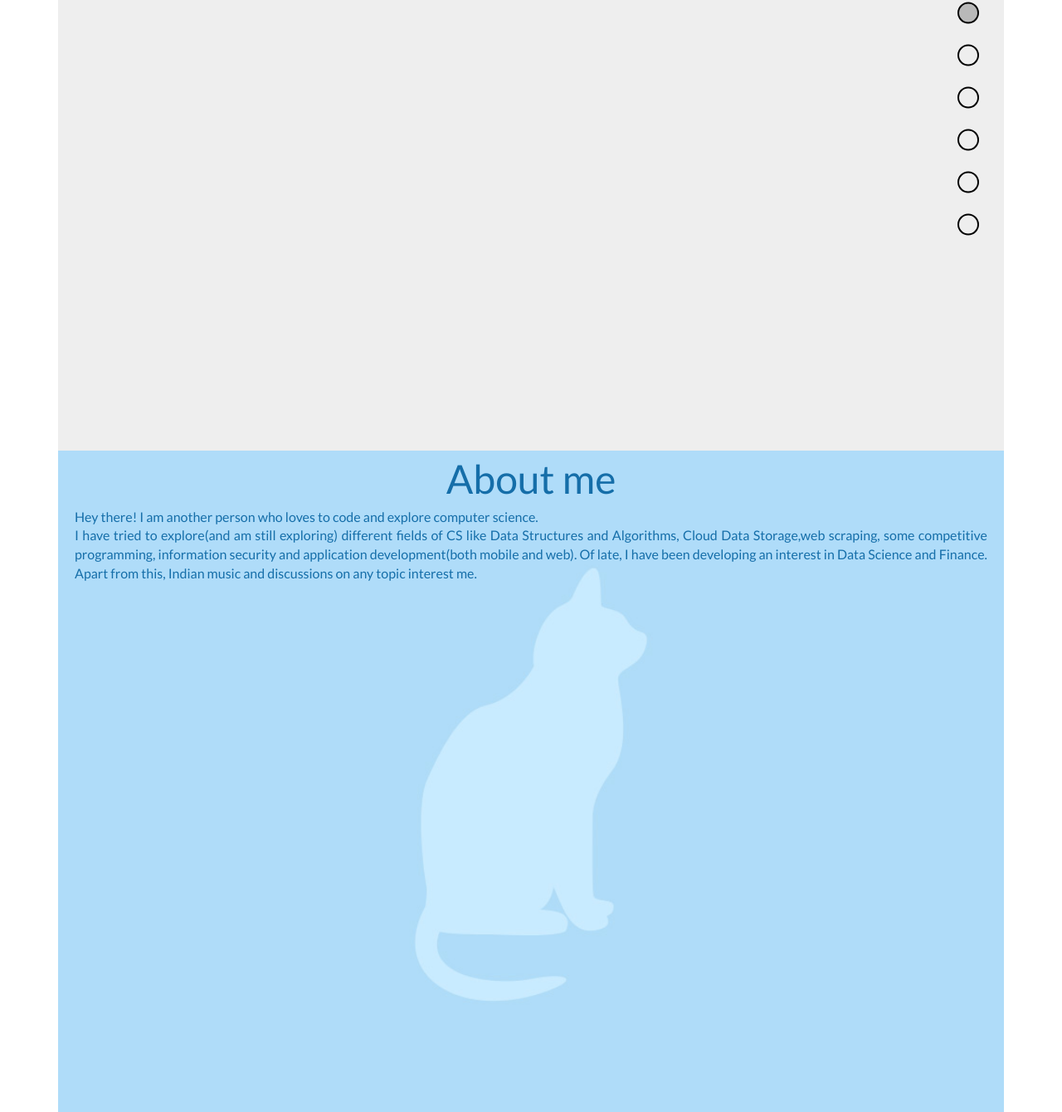
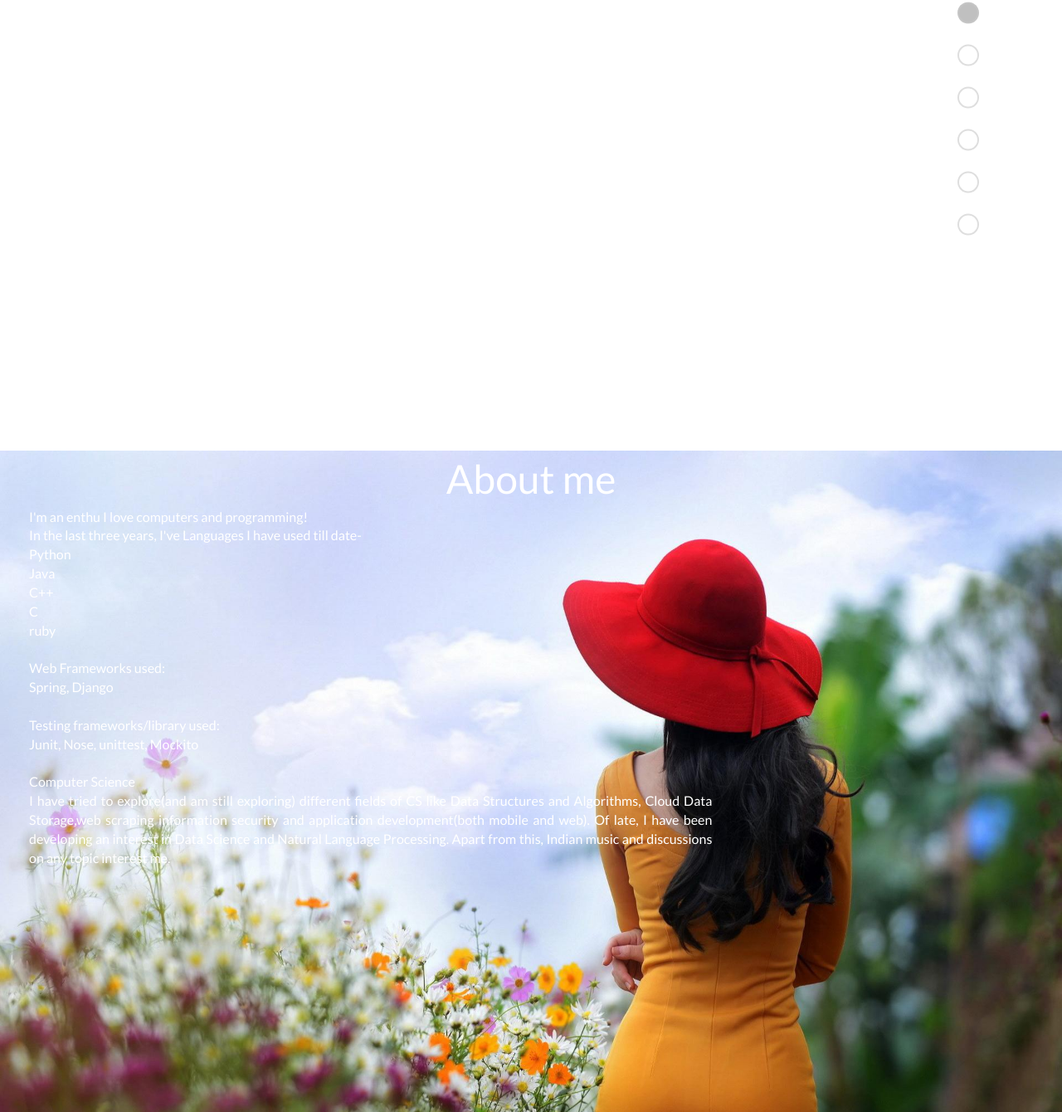
Before and after one commit to varshavp27/varshavp27.github.io, a plain HTML site: page index.html in a window 1280 px wide. Shown: the part 257-1597 px from the top of the page at 83% size. Drawn offline with nearby package versions, Linux system fonts and the light colour scheme.

Commit message:
Updated background images

```diff
--- a/css/component.css
+++ b/css/component.css
@@ -30,7 +30,7 @@ html, body,
 	outline: none;
 	margin: 25px 0;
 	border-radius: 50%;
-	border: 2px solid #000000;
+	border: 2px solid rgba(200,200,200,0.6);
 }
 
 .no-touch .cbp-fbscroller > nav a:hover {
@@ -53,28 +53,27 @@ html, body,
 	background-attachment: fixed;
 }
 
-#fbsection1 {
-
+#homepart {
 }
 
-#fbsection2 {
-	background-image: url(../images/2.jpg);
+#aboutme {
+	background-image: url(../images/aboutme.jpg);
 }
 
-#fbsection3 {
-	background-image: url(../images/3.jpg);
+#experience {
+	background-image: url(../images/experience.jpg);
 }
 
-#fbsection4 {
-	background-image: url(../images/4.jpg);
+#education {
+	background-image: url(../images/education.jpg);
 }
 
-#fbsection5 {
-	background-image: url(../images/5.jpg);
+#projects {
+	background-image: url(../images/projects.jpg);
 }
 
-#fbsection6 {
-	background-image: url(../images/2.jpg);
+#contact {
+	background-image: url(../images/contact.jpg);
 }
 
 .name-header {
@@ -93,7 +92,7 @@ html, body,
 	font-size: 3em;
 	text-align: center;
 	vertical-align: middle;
-	color: #156EA9;
+	color: #ffffff;
 }
 
 .description-dark {
@@ -102,7 +101,7 @@ html, body,
 	margin-left: 20px;
 	margin-right: 20px;
 	vertical-align: middle;
-	color: #156EA9;
+	color: #ffffff;
 }
 
 .heading {
--- a/css/default.css
+++ b/css/default.css
@@ -1,5 +1,5 @@
 /* General Blueprint Style */
-@import url(http://fonts.googleapis.com/css?family=Lato:300,400,700);
+@import url(https://fonts.googleapis.com/css?family=Lato:300,400,700);
 @font-face {
 	font-family: 'fontawesome';
 	src:url('../fonts/fontawesome.eot');
--- a/index.html
+++ b/index.html
@@ -9,25 +9,23 @@
 	<meta name="author" content="Varsha Prabhu" />
 	<link rel="stylesheet"
 	href="https://maxcdn.bootstrapcdn.com/bootstrap/3.3.7/css/bootstrap.min.css">
-	<link rel="shortcut icon" href="../favicon.ico">
+	<link rel="shortcut icon" href="images/favicon.png">
 	<link rel="stylesheet" href="css/default.css"/>
 	<link rel="stylesheet" href="css/component.css"/>
 	<script src="js/modernizr.custom.js"></script>
 </head>
 <body>
-	<div class="container">
+	<!-- <div class="container"> -->
 		<div id="cbp-fbscroller" class="cbp-fbscroller">
 			<nav>
-				<a href="#fbsection1" class="cbp-fbcurrent">Section 1</a>
-				<a href="#fbsection2">Section 2</a>
-				<a href="#fbsection3">Section 3</a>
-				<a href="#fbsection4">Section 4</a>
-				<a href="#fbsection5">Section 5</a>
-				<a href="#fbsection6">Section 6</a>
+				<a href="#homepart" class="cbp-fbcurrent">Section 1</a>
+				<a href="#aboutme">Section 2</a>
+				<a href="#experience">Section 3</a>
+				<a href="#education">Section 4</a>
+				<a href="#projects">Section 5</a>
+				<a href="#contact">Section 6</a>
 			</nav>
-			<section id="fbsection1">
-
-				<div class="jumbotron">
+			<section id="homepart">
 					<div class="container">
 						<div class="name-header">
 							Varsha Prabhu
@@ -37,25 +35,40 @@
 							On a quest for enlightenment
 						</div>
 					</div>
-				</div>
-
 			</section>
 
-			<section id="fbsection2">
+			<section id="aboutme">
 					<div class="heading-dark">
 						About me
 					</div>
-				<div class="description-dark">
-					Hey there! I am another person who loves to code and explore computer science.<br>
+					<div class="col-md-8 description-dark">
+						I'm an enthu
+						I love computers and programming!<br>
+						In the last three years, I've
+						Languages I have used till date-<br>
+						Python<br>
+						Java<br>
+						C++<br>
+						C<br>
+						ruby<br>
+<br>
+						Web Frameworks used:<br>
+						Spring, Django<br>
+<br>
+						Testing frameworks/library used:<br>
+						Junit, Nose, unittest, Mockito<br>
+<br>
+						Computer Science<br>
 						I have tried to explore(and am still exploring) different fields of CS like Data Structures and Algorithms, Cloud
-					Data Storage,web scraping, some competitive programming, information security and application
-					development(both mobile and web). Of late, I have been developing an interest in Data Science and Finance.
+						Data Storage,web scraping information security and application
+						development(both mobile and web). Of late, I have been developing an interest in Data Science and Natural Language Processing.
+
 
 						Apart from this, Indian music and discussions on any topic interest me.
 					</div>
 			</section>
 
-			<section id="fbsection3">
+			<section id="experience">
 				<div class="heading">
 					Experience
 				</div>
@@ -70,7 +83,7 @@
 				</div>
 			</section>
 
-			<section id="fbsection4">
+			<section id="education">
 				<div class="heading-dark">
 					Education
 				</div>
@@ -85,7 +98,7 @@
 				</div>
 			</section>
 
-			<section id="fbsection5">
+			<section id="projects">
 				<div class="heading">
 					Projects
 				</div>
@@ -100,7 +113,7 @@
 				</div>
 			</section>
 
-			<section id="fbsection6">
+			<section id="contact">
 				<div class="heading-dark">
 					Let's connect!
 				</div>
@@ -121,7 +134,7 @@
 				</div>
 			</section>
 		</div>
-	</div>
+	<!-- </div> -->
 	<script src="https://ajax.googleapis.com/ajax/libs/jquery/1.9.1/jquery.min.js"></script>
 	<!-- jquery.easing by http://gsgd.co.uk/ : http://gsgd.co.uk/sandbox/jquery/easing/ -->
 	<script src="js/jquery.easing.min.js"></script>
```
Also changed, not shown: images/1.jpg (deleted), images/2.jpg (deleted), images/3.jpg (deleted), images/4.jpg (deleted), images/5.jpg (deleted), images/aboutme.jpg (added), images/contact.jpg (added), images/education.jpg (added), images/experience.jpg (added), images/favicon.png (added), images/projects.jpg (added). Lines whose indentation alone changed are shown as unchanged.
